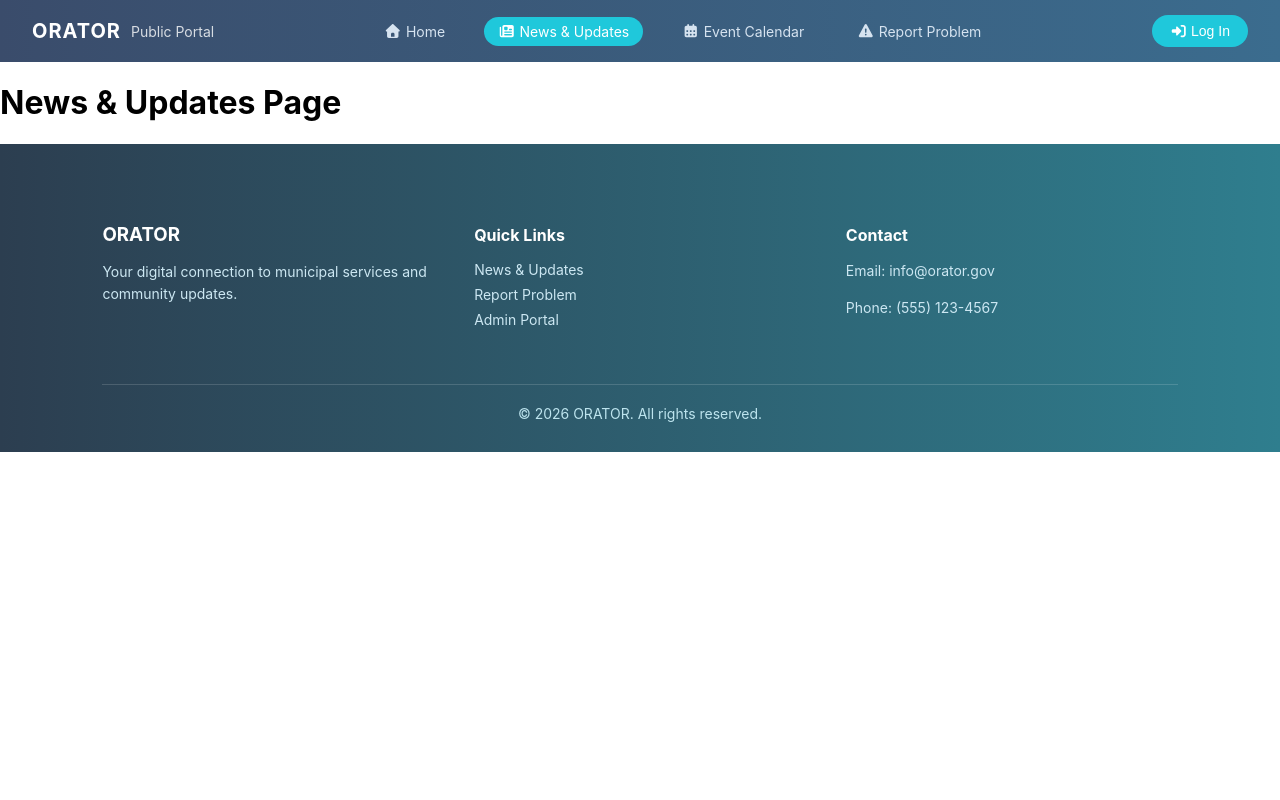
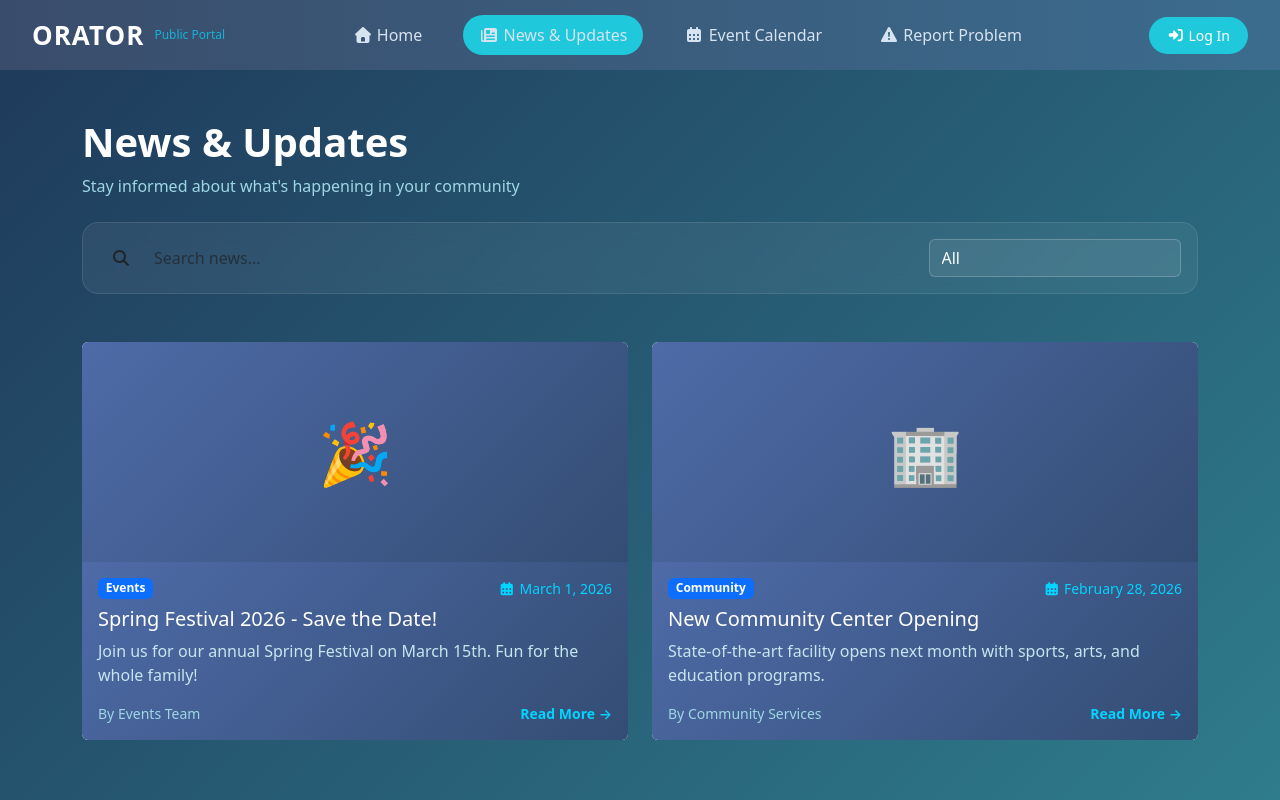
Before and after one commit to Junaid-Taqi/orator-public-portal, a React (Create React App) app: page /news in a window 1280 px wide. Shown: the top 800 px of the page. Built offline with nearby package versions, Linux system fonts and the light colour scheme.

Commit message:
initial commit

```diff
--- a/package.json
+++ b/package.json
@@ -10,7 +10,9 @@
     "@testing-library/jest-dom": "^6.9.1",
     "@testing-library/react": "^16.3.2",
     "@testing-library/user-event": "^13.5.0",
+    "bootstrap": "^5.3.8",
     "react": "^19.2.4",
+    "react-bootstrap": "^2.10.10",
     "react-dom": "^19.2.4",
     "react-router-dom": "^7.13.0",
     "react-scripts": "5.0.1",
--- a/src/App.css
+++ b/src/App.css
@@ -25,12 +25,12 @@
 
 .logo-main {
   font-weight: bold;
-  font-size: 20px;
+  font-size: 26px;
   letter-spacing: 1px;
 }
 
 .logo-sub {
-  font-size: 14px;
+  font-size: 12px;
   opacity: 0.8;
 }
 
@@ -41,10 +41,7 @@
 }
 
 .nav-link {
-  text-decoration: none;
-  color: #d6e3f0;
-  font-size: 14px;
-  padding: 6px 14px;
+  color: #d6e3f0 !important;
   border-radius: 20px;
   transition: 0.3s;
 }
@@ -220,7 +217,7 @@
   background: rgba(255, 255, 255, 0.07);
   border-radius: 15px;
   overflow: hidden;
-  width: 400px;
+  width: calc(50% - 18px);
   transition: 0.3s;
   border: 1px solid rgba(255, 255, 255, 0.1);
 }
@@ -237,6 +234,22 @@
   font-size: 50px;
   background: rgba(255, 255, 255, 0.1);
 }
+
+.update-icon {
+  font-size: 60px;
+  color: #cce7f2;
+}
+
+/* Festival Card Gradient */
+.card-festival .update-top {
+  background: linear-gradient(135deg, #667eea 0%, #764ba2 50%, #f093fb 100%);
+}
+
+/* Community Card Gradient */
+.card-community .update-top {
+  background: linear-gradient(135deg, #1fc8db 0%, #3b7c8f 50%, #1f6b7a 100%);
+}
+
 .date{
   font-size: 12px;
   color: #00e0ff;
@@ -263,6 +276,19 @@
 .update-bottom p {
   font-size: 14px;
   color: #cce7f2;
+  margin-bottom: 12px;
+}
+
+.read-more {
+  font-size: 14px;
+  color: #00e0ff;
+  font-weight: 600;
+  cursor: pointer;
+  transition: 0.3s;
+}
+
+.read-more:hover {
+  opacity: 0.8;
 }
 
 /* Responsive */
@@ -429,3 +455,98 @@
     margin-bottom: 30px;
   }
 }
+
+/******** News Page ****************** */
+/* Background EXACT match */
+.news-wrapper {
+  min-height: 100vh;
+  background: linear-gradient(135deg, #1f3b5c 0%, #2f7e8e 100%);
+}
+
+/* Subtitle */
+.subtitle {
+  color: #9ed7e4;
+}
+
+/* Search Glass Box */
+.search-glass {
+  background: rgba(255, 255, 255, 0.06);
+  border-radius: 16px;
+  border: 1px solid rgba(255,255,255,0.1);
+  backdrop-filter: blur(10px);
+}
+
+/* Search input */
+.search-input {
+  background: transparent !important;
+  border: none !important;
+  color: white !important;
+}
+
+.search-input::placeholder {
+  color: #9ed7e4;
+}
+
+.search-icon {
+  background: transparent !important;
+  border: none !important;
+  color: #00d4ff;
+}
+
+.search-select {
+  background: rgba(255,255,255,0.08) !important;
+  color: white !important;
+  border: 1px solid rgba(255,255,255,0.2) !important;
+}
+
+/* Cards */
+.news-card {
+  background: rgba(255, 255, 255, 0.07);
+  border-radius: 18px;
+  overflow: hidden;
+  transition: 0.3s ease;
+}
+
+.news-card:hover {
+  transform: translateY(-6px);
+}
+
+/* Top image area */
+.news-image {
+  height: 220px;
+  background: linear-gradient(135deg, #4e6ba8, #344d74);
+  display: flex;
+  align-items: center;
+  justify-content: center;
+  font-size: 60px;
+}
+
+/* Badge */
+.badge-custom {
+  background-color: #1ec9f3;
+}
+
+.badge-custom-2 {
+  background-color: #4bc0c0;
+}
+
+/* Text Colors */
+.date-text {
+  color: #00d4ff;
+}
+
+.card-desc {
+  color: #c6e6ef;
+}
+
+.author-text {
+  color: #9ed7e4;
+}
+
+.read-more {
+  color: #00d4ff;
+  cursor: pointer;
+}
+.news-card .card-body{
+  background: linear-gradient(135deg, #4e6ba8, #344d74);
+}
--- a/src/components/Header.js
+++ b/src/components/Header.js
@@ -20,7 +20,7 @@ const Header = () => {
                 {/* Logo */}
                 <div className="logo">
                     <span className="logo-main">ORATOR</span>
-                    <span className="logo-sub">Public Portal</span>
+                    <span className="logo-sub text-info">Public Portal</span>
                 </div>
 
                 {/* Hamburger */}
--- a/src/components/Home.js
+++ b/src/components/Home.js
@@ -9,7 +9,7 @@ import {
 
 const Home = () => {
     return (
-        <div className="home container">
+        <div className="home">
 
             {/* Hero Section */}
             <section className="hero">
--- a/src/components/News.js
+++ b/src/components/News.js
@@ -1,8 +1,116 @@
+import React from "react";
+import {
+  Container,
+  Row,
+  Col,
+  Card,
+  Form,
+  InputGroup,
+  Badge
+} from "react-bootstrap";
+import { FontAwesomeIcon } from "@fortawesome/react-fontawesome";
+import { faSearch, faCalendarDays } from "@fortawesome/free-solid-svg-icons";
+
 const News = () => {
-    return (
-        <div className="page">
-            <h1>News & Updates Page</h1>
+  return (
+    <div className="news-wrapper text-white">
+      <Container className="py-5">
+
+        {/* Heading */}
+        <h1 className="fw-bold mb-2">News & Updates</h1>
+        <p className="subtitle">
+          Stay informed about what's happening in your community
+        </p>
+
+        {/* Search Box */}
+        <div className="search-glass p-3 mt-4 mb-5">
+          <Row className="align-items-center">
+            <Col md={9}>
+              <InputGroup>
+                <InputGroup.Text className="search-icon">
+                  <FontAwesomeIcon icon={faSearch} />
+                </InputGroup.Text>
+                <Form.Control
+                  placeholder="Search news..."
+                  className="search-input"
+                />
+              </InputGroup>
+            </Col>
+
+            <Col md={3} className="mt-3 mt-md-0">
+              <Form.Select className="search-select">
+                <option>All</option>
+                <option>Events</option>
+                <option>Community</option>
+              </Form.Select>
+            </Col>
+          </Row>
         </div>
-    );
-}
+
+        {/* Cards */}
+        <Row className="g-4">
+          <Col md={6}>
+            <Card className="news-card border-0 text-white">
+              <div className="news-image">🎉</div>
+
+              <Card.Body>
+                <div className="d-flex justify-content-between mb-2">
+                  <Badge className="badge-custom">Events</Badge>
+                  <small className="date-text">
+                    <FontAwesomeIcon icon={faCalendarDays} /> March 1, 2026
+                  </small>
+                </div>
+
+                <Card.Title>
+                  Spring Festival 2026 - Save the Date!
+                </Card.Title>
+
+                <Card.Text className="card-desc">
+                  Join us for our annual Spring Festival on March 15th.
+                  Fun for the whole family!
+                </Card.Text>
+
+                <div className="d-flex justify-content-between mt-3">
+                  <small className="author-text">By Events Team</small>
+                  <span className="read-more">Read More →</span>
+                </div>
+              </Card.Body>
+            </Card>
+          </Col>
+
+          <Col md={6}>
+            <Card className="news-card border-0 text-white">
+              <div className="news-image">🏢</div>
+
+              <Card.Body>
+                <div className="d-flex justify-content-between mb-2">
+                  <Badge className="badge-custom-2">Community</Badge>
+                  <small className="date-text">
+                    <FontAwesomeIcon icon={faCalendarDays} /> February 28, 2026
+                  </small>
+                </div>
+
+                <Card.Title>
+                  New Community Center Opening
+                </Card.Title>
+
+                <Card.Text className="card-desc">
+                  State-of-the-art facility opens next month with sports,
+                  arts, and education programs.
+                </Card.Text>
+
+                <div className="d-flex justify-content-between mt-3">
+                  <small className="author-text">By Community Services</small>
+                  <span className="read-more">Read More →</span>
+                </div>
+              </Card.Body>
+            </Card>
+          </Col>
+        </Row>
+
+      </Container>
+    </div>
+  );
+};
+
 export default News;
--- a/src/index.js
+++ b/src/index.js
@@ -2,6 +2,7 @@ import React from 'react';
 import ReactDOM from 'react-dom/client';
 import './index.css';
 import App from './App';
+import 'bootstrap/dist/css/bootstrap.min.css';
 import reportWebVitals from './reportWebVitals';
 import { BrowserRouter } from 'react-router-dom';
 
```
Also changed, not shown: 1 other file (tests, documents, lock files or other folders).
